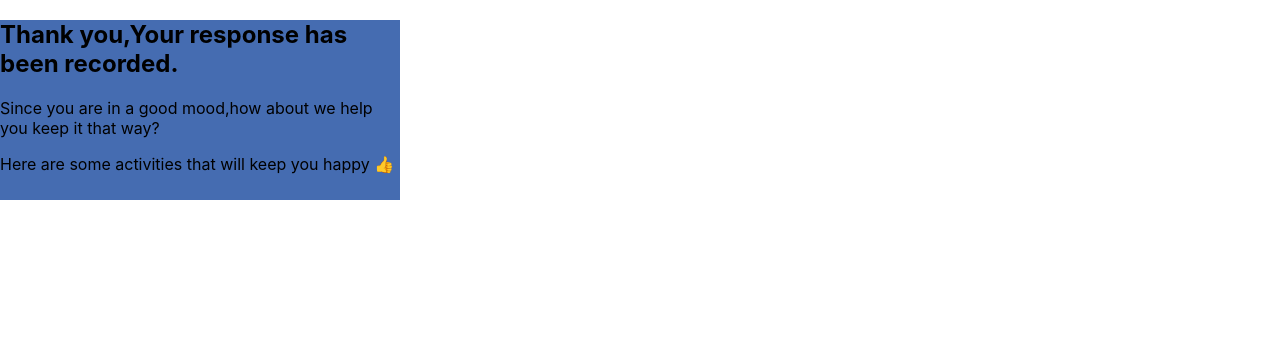
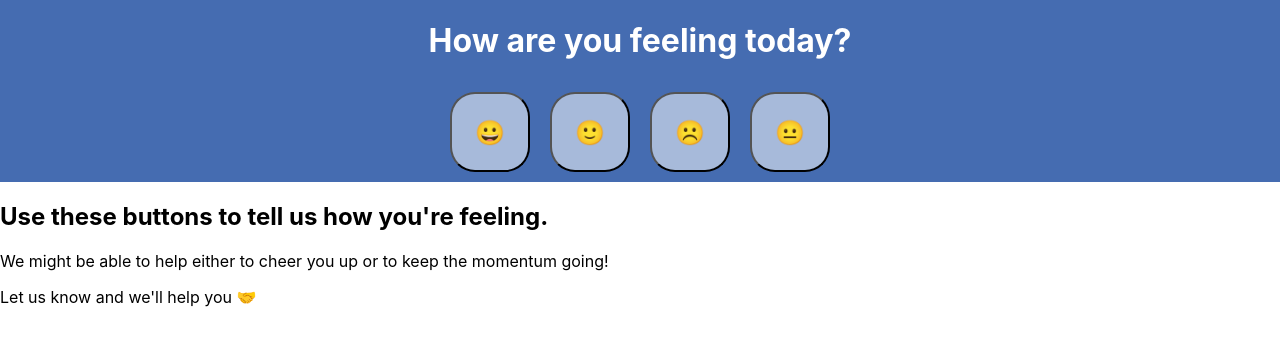
Before and after one commit to glanzwulf/wild_hackaton, a React (Create React App) app in the folder mentalh/: page /Profile in a window 1280 px wide. Shown: the top 346 px of the page. Built offline with nearby package versions, Linux system fonts and the light colour scheme.

Commit message:
click emojii get text

```diff
--- a/mentalh/src/App.jsx
+++ b/mentalh/src/App.jsx
@@ -6,7 +6,8 @@
 // import ActivityList from './Components/ActivityList'
 // import ActivityDetails from './Components/ActivityDetails'
 // import Footer from './Components/Footer'
-import Happy from './Components/Happy';
+
+import Moodtext from './Components/Moodtext';
 
 function App() {
 
@@ -14,7 +15,9 @@ function App() {
 
   return (
     <div className="App">
-      <Happy />
+
+      <Moodtext />
+
       {/* <Router>
         <Navbar />
         <Header />
--- a/mentalh/src/Components/Happy.jsx
+++ b/mentalh/src/Components/Happy.jsx
@@ -1,12 +1,20 @@
-import React from 'react'
 import './Moodtext.css';
+import React, { Component } from 'react'
 
-export default function Happy() {
-    return (
-        <div className="happy">
+export default class Happy extends Component {
+    constructor(){
+        super();
+        this.state={
+            name:"react"
+        };
+    }
+    render() {
+        return (
+            <div className="happy">
             <h2>Thank you,Your response has been recorded.</h2>
             <p>Since you are in a good mood,how about we help you keep it that way?</p>
             <p>Here are some activities that will keep you happy 👍</p>
         </div>
-    )
+        )
+    }
 }
--- a/mentalh/src/Components/Lesshappy.jsx
+++ b/mentalh/src/Components/Lesshappy.jsx
@@ -1,11 +1,20 @@
-import React from 'react';
-import './Moodtext.css';
-export default function Lesshappy() {
-    return (
-        <div className="lesshappy">
+
+import React, { Component } from 'react'
+
+export default class Lesshappy extends Component {
+    constructor(){
+        super();
+        this.state={
+            name:"react"
+        };
+    }
+    render() {
+        return (
+            <div className="lesshappy">
             <h2>Thank you,Your response has been recorded.</h2>
             <p>Since you are in less good mood,how about we help you to make you more happy.</p>
-            <p>Here are some activities that will make you more ha</p>
+            <p>Here are some activities that will make you more happy 👍</p>
         </div>
-    )
+        )
+    }
 }
--- a/mentalh/src/Components/Mood.jsx
+++ b/mentalh/src/Components/Mood.jsx
@@ -1,4 +1,5 @@
 import './Moods.css'
+
 
 const Mood = () => {
     return (
--- a/mentalh/src/Components/Moods.css
+++ b/mentalh/src/Components/Moods.css
@@ -27,6 +27,8 @@
     font-size: 24px;
 }
 
+
+
 .MoodButton:active{
     background-color: rgba(255, 255, 255, 1);
     width: 80px;
--- /dev/null
+++ b/mentalh/src/Components/Moodtext.jsx
@@ -0,0 +1,85 @@
+import React, { Component } from 'react';
+import Happy from './Happy';
+import Lesshappy from './Lesshappy';
+import Moresad from './Moresad';
+import Sad from './Sad';
+import Usebutton from './Usebutton';
+import './Moods.css'
+
+class Moodtext extends Component {
+    constructor() {
+      super();
+      this.state = {
+        name: "React",
+        showHideHappy: false,
+        showHideLesshappy: false,
+        showHideMoresad: false,
+        showHideSad: false
+      };
+      this.hideComponent = this.hideComponent.bind(this);
+    }
+
+    hideComponent(name) {
+      console.log(name);
+      switch (name) {
+        case "showHideHappy":
+          this.setState({ showHideHappy: this.state.showHideHappy });
+          break;
+        case "showHideLesshappy":
+          this.setState({ showHideLesshappy: this.state.showHideLesshappy });
+          break;
+        case "showHideMoresad":
+          this.setState({ showHideMoresad: this.state.showHideMoresad });
+          break;
+          case "showHideSad":
+          this.setState({ showHideSad: this.state.showHideSad });
+          break;
+        default:
+          this.setState(null);
+      }
+    }
+    render(){
+        const { showHideHappy, showHideLesshappy, showHideMoresad,showHideSad } = this.state;
+        return (
+          <div>
+            {/* {showHideHappy && <Happy />}
+            <hr />
+            {showHideLesshappy && <Lesshappy />}
+            <hr />
+            {showHideMoresad && <Moresad />}
+            <hr />
+            {showHideSad && <Sad/>}
+            <hr /> */}
+            <div className="Mood">
+            <h1>How are you feeling today?</h1>
+            <div className="Moods">
+              <button className="MoodButton" onClick={() => this.hideComponent("showHideHappy")}>
+              <p>😀</p>
+              </button>
+              <button className="MoodButton" onClick={() => this.hideComponent("showHideLesshappy")}>
+              <p>🙂</p>
+              </button>
+              <button className="MoodButton" onClick={() => this.hideComponent("showHideMoresad")}>
+              <p>☹️</p>
+              </button>
+              <button className="MoodButton"onClick={() => this.hideComponent("showHideSad")}>
+              <p>😐</p>
+              </button>
+            </div>
+          </div>
+          <Usebutton />
+          {showHideHappy && <Happy />}
+
+            {showHideLesshappy && <Lesshappy />}
+
+            {showHideMoresad && <Moresad />}
+
+            {showHideSad && <Sad/>}
+
+
+          </div>
+
+        );
+      }
+}
+export default Moodtext;
--- a/mentalh/src/Components/Moresad.jsx
+++ b/mentalh/src/Components/Moresad.jsx
@@ -1,13 +1,21 @@
-import React from 'react'
-import './Moodtext.css';
 
-export default function Moresad() {
-    return (
-        <div className="moresad">
+import React, { Component } from 'react'
+
+export default class Moresad extends Component {
+    constructor(){
+        super();
+        this.state={
+            name:"react"
+        };
+    }
+    render() {
+        return (
+            <div className="moresad">
             <h2>Sorry to hear that.Your response has been recorded.</h2>
             <p> you know, we've all been there and sometimes there are days like that</p>
             <p>However, we also have something that can help you cheer up 👍</p>
 
         </div>
-    )
+        )
+    }
 }
--- a/mentalh/src/Components/Sad.jsx
+++ b/mentalh/src/Components/Sad.jsx
@@ -1,13 +1,22 @@
-import React from 'react'
-import './Moodtext.css';
 
-export default function Sad() {
-    return (
-        <div className="sad">
+import React, { Component } from 'react'
+
+export default class Sad extends Component {
+    constructor(){
+        super();
+        this.state={
+            name:"react"
+        };
+    }
+
+    render() {
+        return (
+            <div className="sad">
             <h2>Sorry to hear that.Your response has been recorded.</h2>
             <p> you know, we've all been there and sometimes there are days like that</p>
             <p>However, we also have something that can help you cheer up 👍</p>
 
         </div>
-    )
+        )
+    }
 }
```
Also changed, not shown: mentalh/src/Components/ActivityDetails.jsx (+9 -0 lines).
